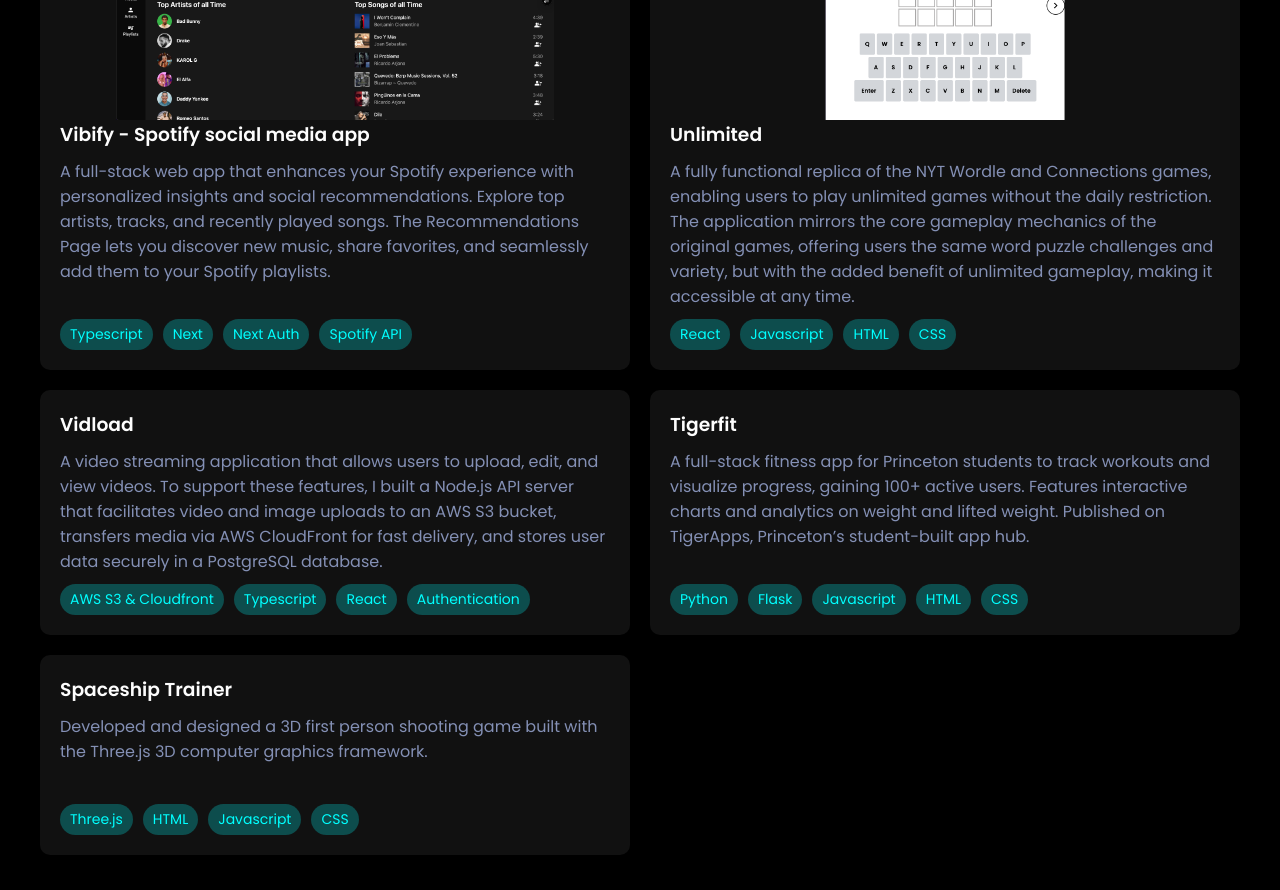
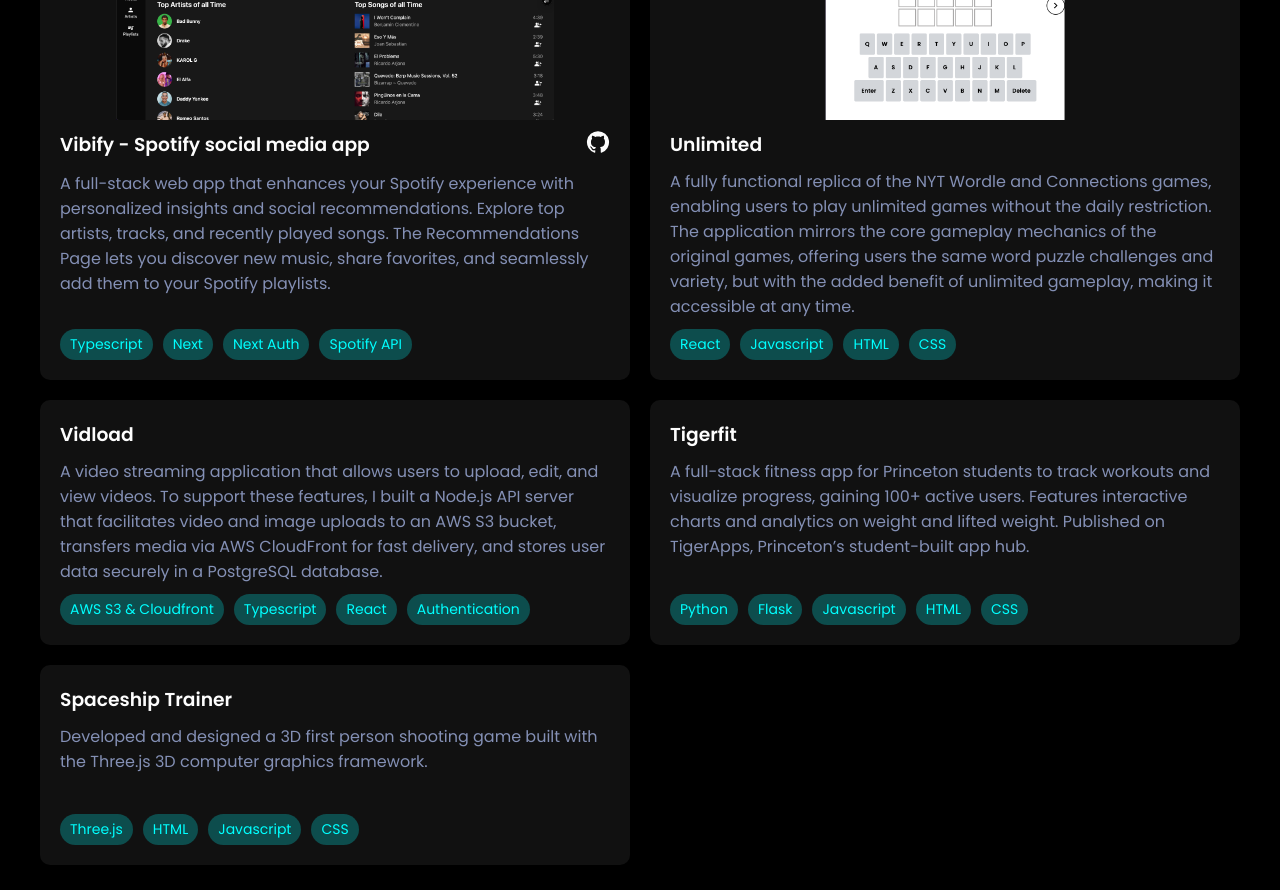
Before and after one commit to kevincas01/portfolio, a React (Create React App) app: page / in a window 1280 px wide. Shown: the part 2580-3470 px from the top of the page. Built offline with nearby package versions, Linux system fonts and the light colour scheme; the HTML template or start-up script is replaced by a standard one.

Commit message:
Add github icons to project cards

```diff
--- a/src/App.css
+++ b/src/App.css
@@ -56,6 +56,11 @@ body {
 
   overscroll-behavior: none;
 }
+a{
+  color: inherit; /* Inherits the text color from the parent element */
+  text-decoration: none;
+}
+
 .switch-mode-container {
   position: relative;
   display: flex;
--- a/src/Components/ProjectCard.js
+++ b/src/Components/ProjectCard.js
@@ -1,5 +1,5 @@
 import React from "react";
-
+import GitHubIcon from "@mui/icons-material/GitHub";
 const ProjectCard = ({ project }) => {
   return (
     <div className="project-card">
@@ -9,7 +9,14 @@ const ProjectCard = ({ project }) => {
         </div>
       )}
       <div className="project-content">
-        <h3>{project.title}</h3>
+        <div className="project-header">
+          <h3>{project.title}</h3>
+          {project.githubLink && (
+            <a href={project.githubLink} target="_blank">
+              <GitHubIcon />
+            </a>
+          )}
+        </div>
         <div className="project-description">
           <p>{project.description}</p>
         </div>
--- a/src/Components/Projects.js
+++ b/src/Components/Projects.js
@@ -7,13 +7,14 @@ const Projects = () => {
       title: "Vibify - Spotify social media app",
       description: `A full-stack web app that enhances your Spotify experience with personalized insights and social recommendations. Explore top artists, tracks, and recently played songs. The Recommendations Page lets you discover new music, share favorites, and seamlessly add them to your Spotify playlists.`,
       skills: ["Typescript", "Next", "Next Auth", "Spotify API"],
-       imagePath:"/projects/vibify1.png"
+      imagePath: "/projects/vibify1.png",
+      githubLink:"https://github.com/kevincas01/Vibify"
     },
     {
       title: "Unlimited",
       description: `A fully functional replica of the NYT Wordle and Connections games, enabling users to play unlimited games without the daily restriction. The application mirrors the core gameplay mechanics of the original games, offering users the same word puzzle challenges and variety, but with the added benefit of unlimited gameplay, making it accessible at any time.`,
       skills: ["React", "Javascript", "HTML", "CSS"],
-      imagePath:"/projects/unlimited1.png"
+      imagePath: "/projects/unlimited1.png",
     },
     {
       title: "Vidload",
@@ -39,7 +40,7 @@ const Projects = () => {
 
       <div className="card-container">
         {projectsList.map((project, index) => (
-         <ProjectCard project={project}/>
+          <ProjectCard project={project} />
         ))}
       </div>
     </>
--- a/src/Styles/projects.css
+++ b/src/Styles/projects.css
@@ -39,6 +39,7 @@
   width: 100%;
   object-fit: contain;
   height: 250px;
+  margin-bottom: 10px;
 }
 .project-image img {
   object-fit: contain;
@@ -50,6 +51,12 @@
   flex-direction: column;
   gap: 10px;
   height: 100%;
+}
+
+.project-header {
+  display: flex;
+  justify-content: space-between;
+  color: var(--main-text-color);
 }
 .project-description {
   display: flex;
```
